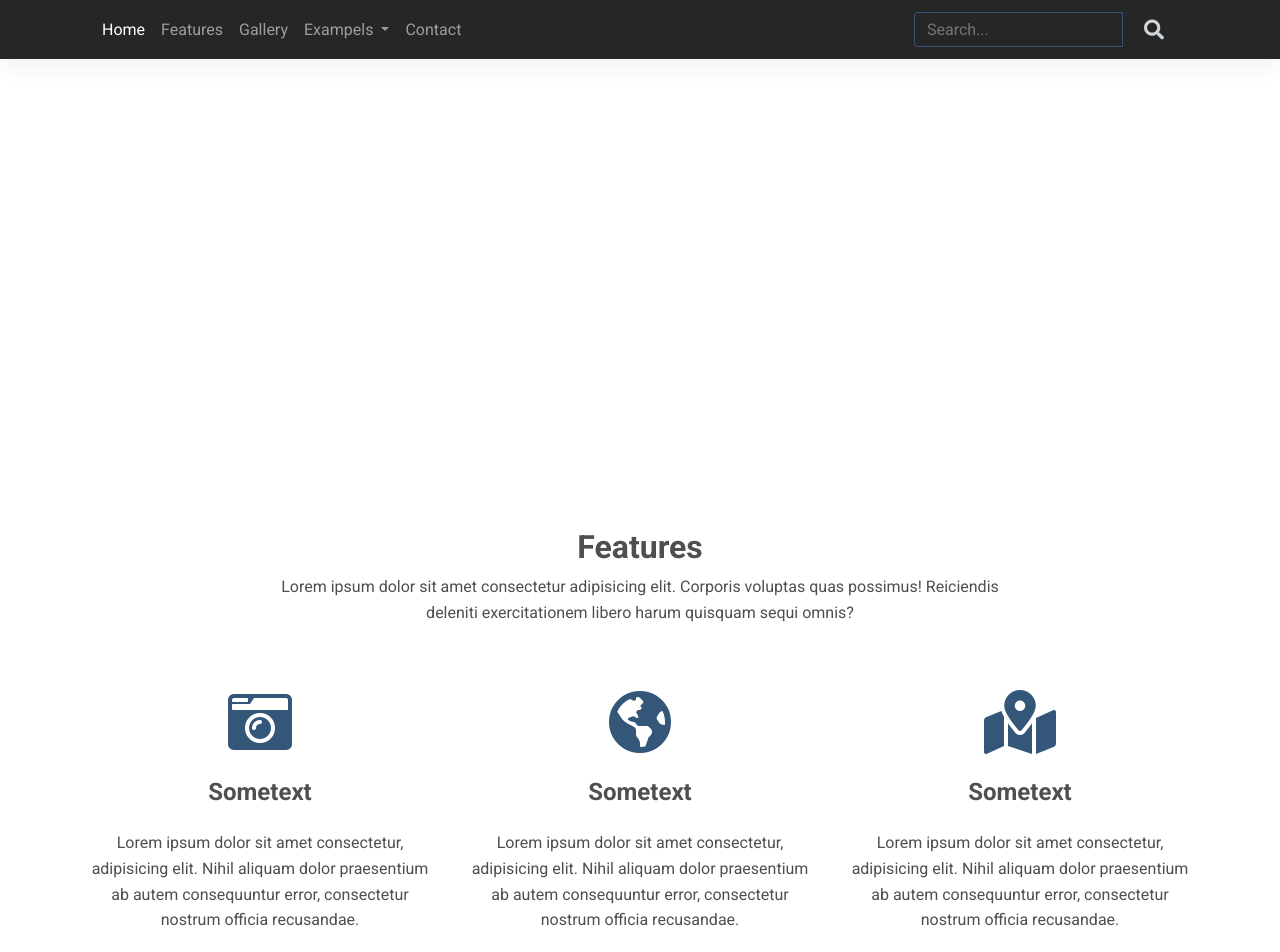
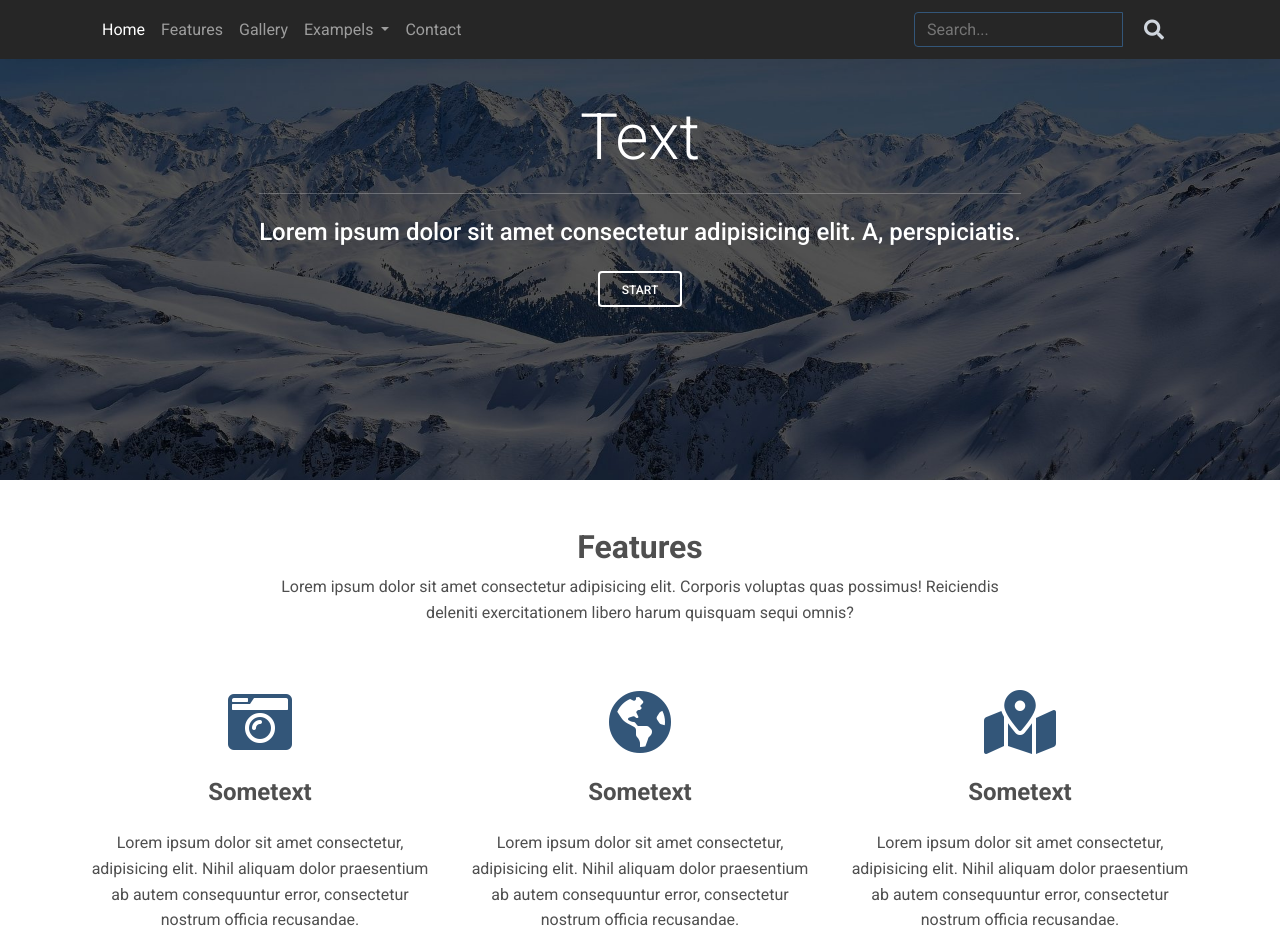
Before and after one commit to victoria2266/One-Page-Template, a plain HTML site: page index.html in a window 1280 px wide. Shown: the top 952 px of the page. Drawn offline with nearby package versions, Linux system fonts and the light colour scheme; the site is published under a folder, as on GitHub Pages, so addresses that start at the root find nothing.

Commit message:
some changes

```diff
--- a/css/style.css
+++ b/css/style.css
@@ -5,7 +5,7 @@ body {
 
 #intro {
     height: 60vh;
-    background: url(/img/montains.jpg)no-repeat center center fixed;
+    background: url(../img/montains.jpg)no-repeat center center fixed;
     -webkit-background-size: cover;
     -moz-background-size: cover;
     -o-background-size: cover;
```
Also changed, not shown: 1 other file.
